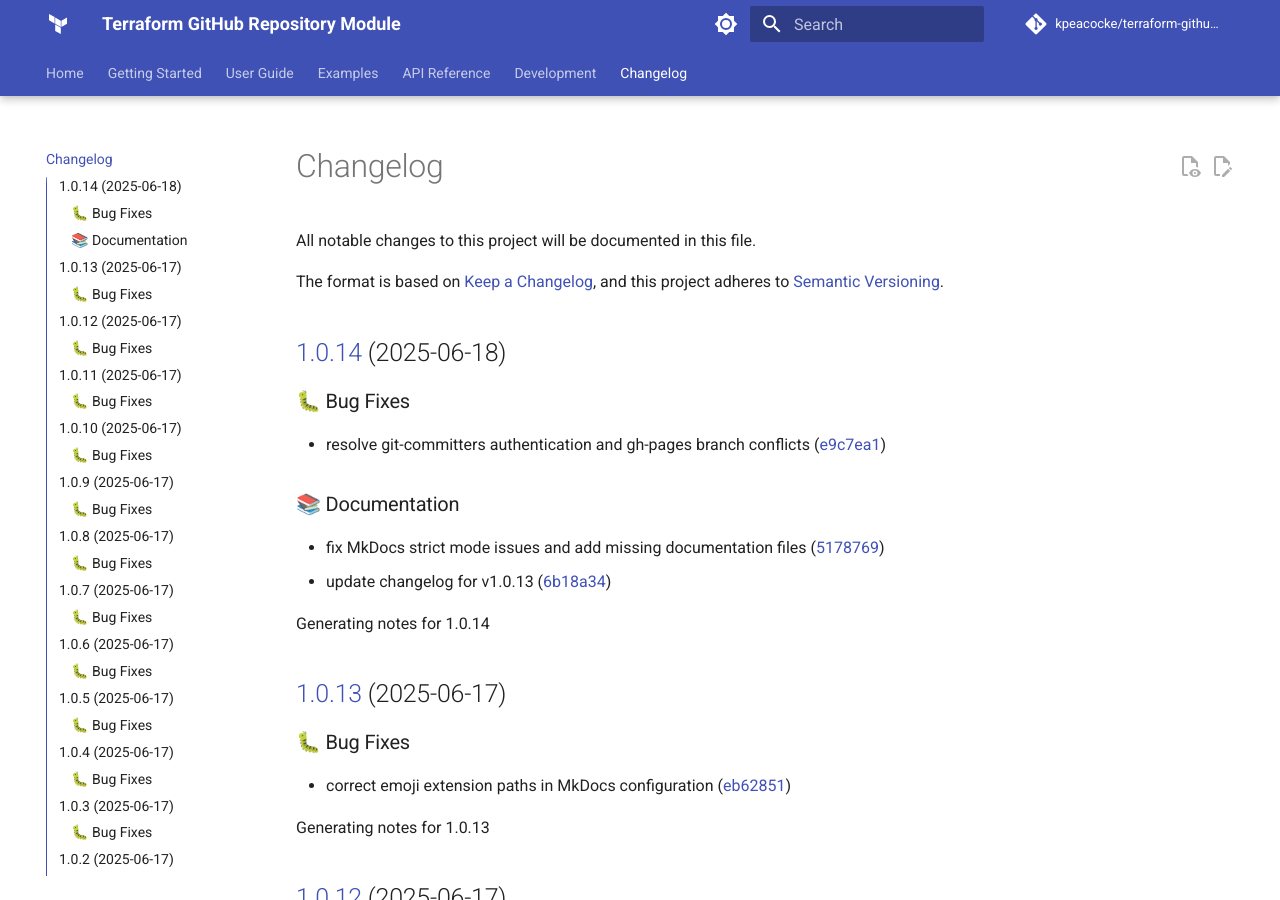
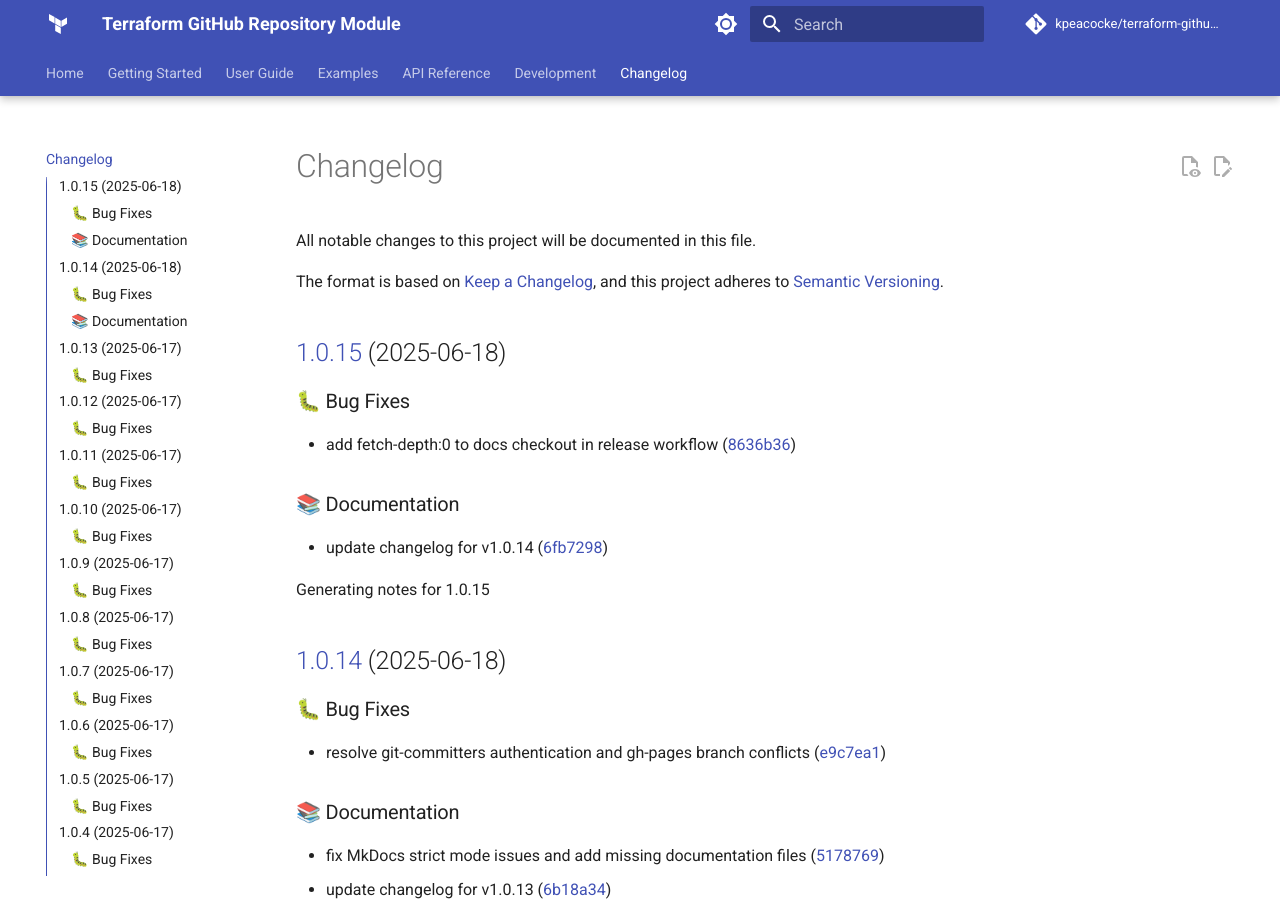
Before and after one commit to kpeacocke/terraform-github-repo, an MkDocs documentation site: the page built from docs/changelog.md, in a window 1280 px wide and 900 px high. Built offline with MkDocs 1.6.1 and Material for MkDocs 9.7.7, drawn with Linux system fonts in a browser that asks for light colours; comment, search, counter and statistics services are not loaded; the version menu is left out.

Commit message:
docs: update changelog for v1.0.15

```diff
--- a/docs/changelog.md
+++ b/docs/changelog.md
@@ -6,6 +6,19 @@ The format is based on [Keep a Changelog](https://keepachangelog.com/en/1.0.0/),
 and this project adheres to [Semantic Versioning](https://semver.org/spec/v2.0.0.html).
 
 <!-- markdownlint-disable MD024 -->
+
+## [1.0.15](https://github.com/kpeacocke/terraform-github-repo/compare/v1.0.14...v1.0.15) (2025-06-18)
+
+### 🐛 Bug Fixes
+
+* add fetch-depth:0 to docs checkout in release workflow ([8636b36](https://github.com/kpeacocke/terraform-github-repo/commit/8636b36b4bd802120ec3c590f7610a5f0672f446))
+
+### 📚 Documentation
+
+* update changelog for v1.0.14 ([6fb7298](https://github.com/kpeacocke/terraform-github-repo/commit/6fb7298fed75bd8d44c9dbcdf8e7ede6e114da0f))
+
+
+Generating notes for 1.0.15
 
 ## [1.0.14](https://github.com/kpeacocke/terraform-github-repo/compare/v1.0.13...v1.0.14) (2025-06-18)
 
```
